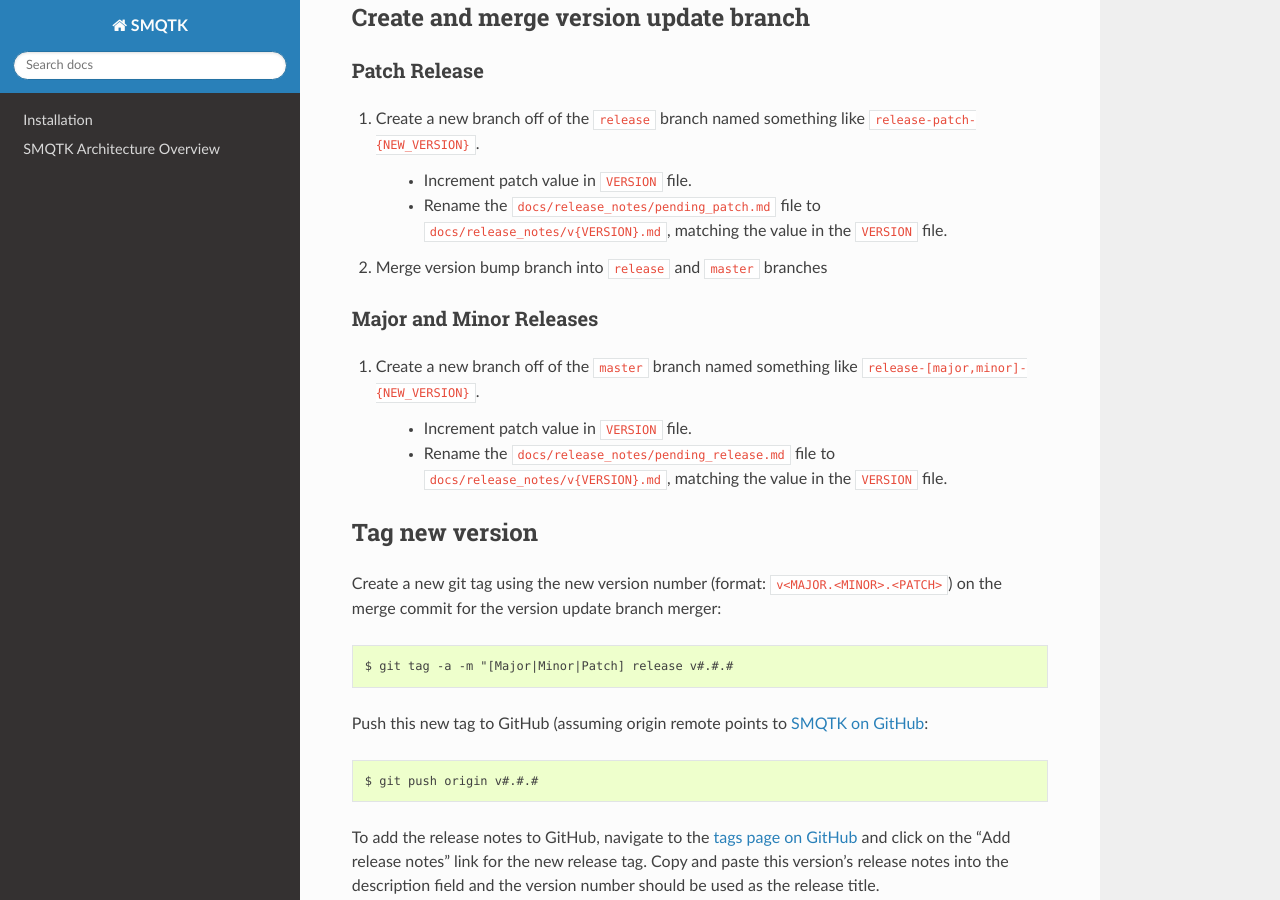
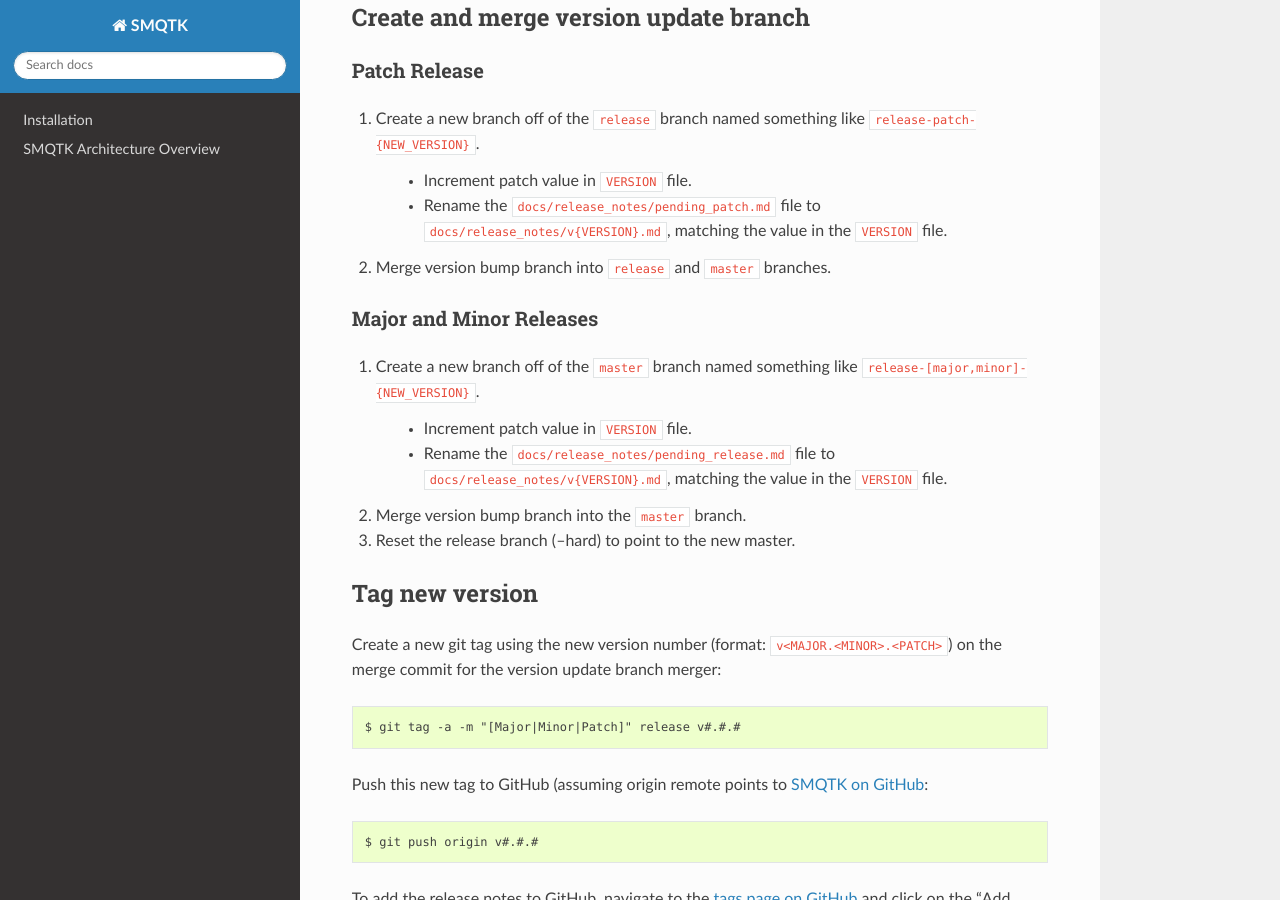
Before and after one commit to Kitware/SMQTK-Core, a Sphinx documentation site: the page built from docs/release_process.rst, in a window 1280 px wide and 900 px high, scrolled down 304 px. Built offline with Sphinx 7.4.7 and the Read the Docs theme 2.0.0, drawn with Linux system fonts in a browser that asks for light colours; pages that are not in the unit, such as notebooks, are missing from menus; the version number could not be read and is left out.

Commit message:
Add missing quote, finish "Major and Minor Releases" sub-section

```diff
--- a/docs/release_process.rst
+++ b/docs/release_process.rst
@@ -22,7 +22,7 @@ Patch Release
     - Rename the ``docs/release_notes/pending_patch.md`` file to
       ``docs/release_notes/v{VERSION}.md``, matching the value in the
       ``VERSION`` file.
-2. Merge version bump branch into ``release`` and ``master`` branches
+2. Merge version bump branch into ``release`` and ``master`` branches.
 
 Major and Minor Releases
 ^^^^^^^^^^^^^^^^^^^^^^^^
@@ -32,13 +32,15 @@ Major and Minor Releases
     - Rename the ``docs/release_notes/pending_release.md`` file to
       ``docs/release_notes/v{VERSION}.md``, matching the value in the
       ``VERSION`` file.
+2. Merge version bump branch into the ``master`` branch.
+3. Reset the release branch (--hard) to point to the new master.
 
 Tag new version
 ---------------
 Create a new git tag using the new version number (format:
 ``v<MAJOR.<MINOR>.<PATCH>``) on the merge commit for the version update branch
 merger::
-    $ git tag -a -m "[Major|Minor|Patch] release v#.#.#
+    $ git tag -a -m "[Major|Minor|Patch]" release v#.#.#
 
 Push this new tag to GitHub (assuming origin remote points to `SMQTK on
 GitHub`_::
```
